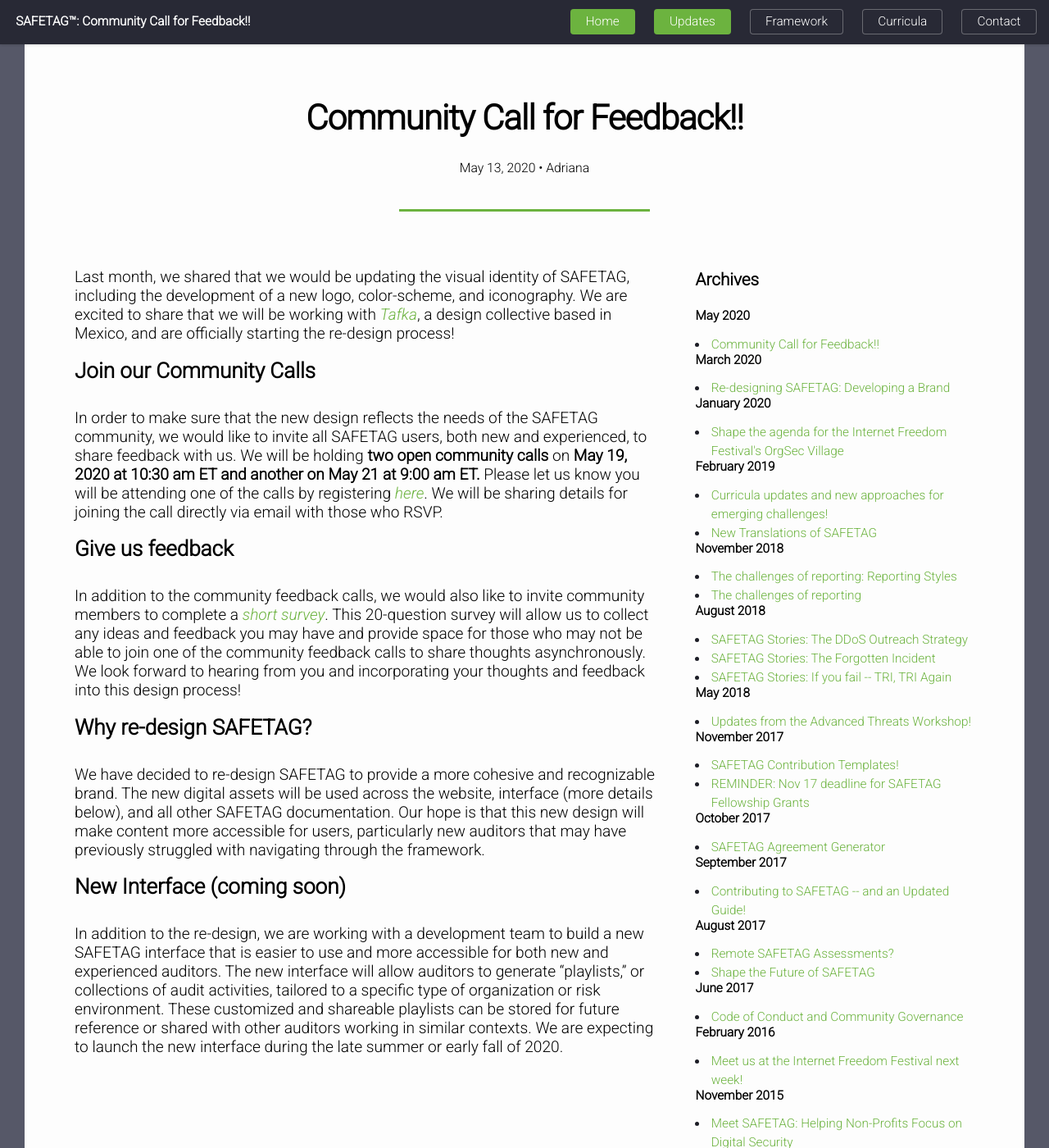
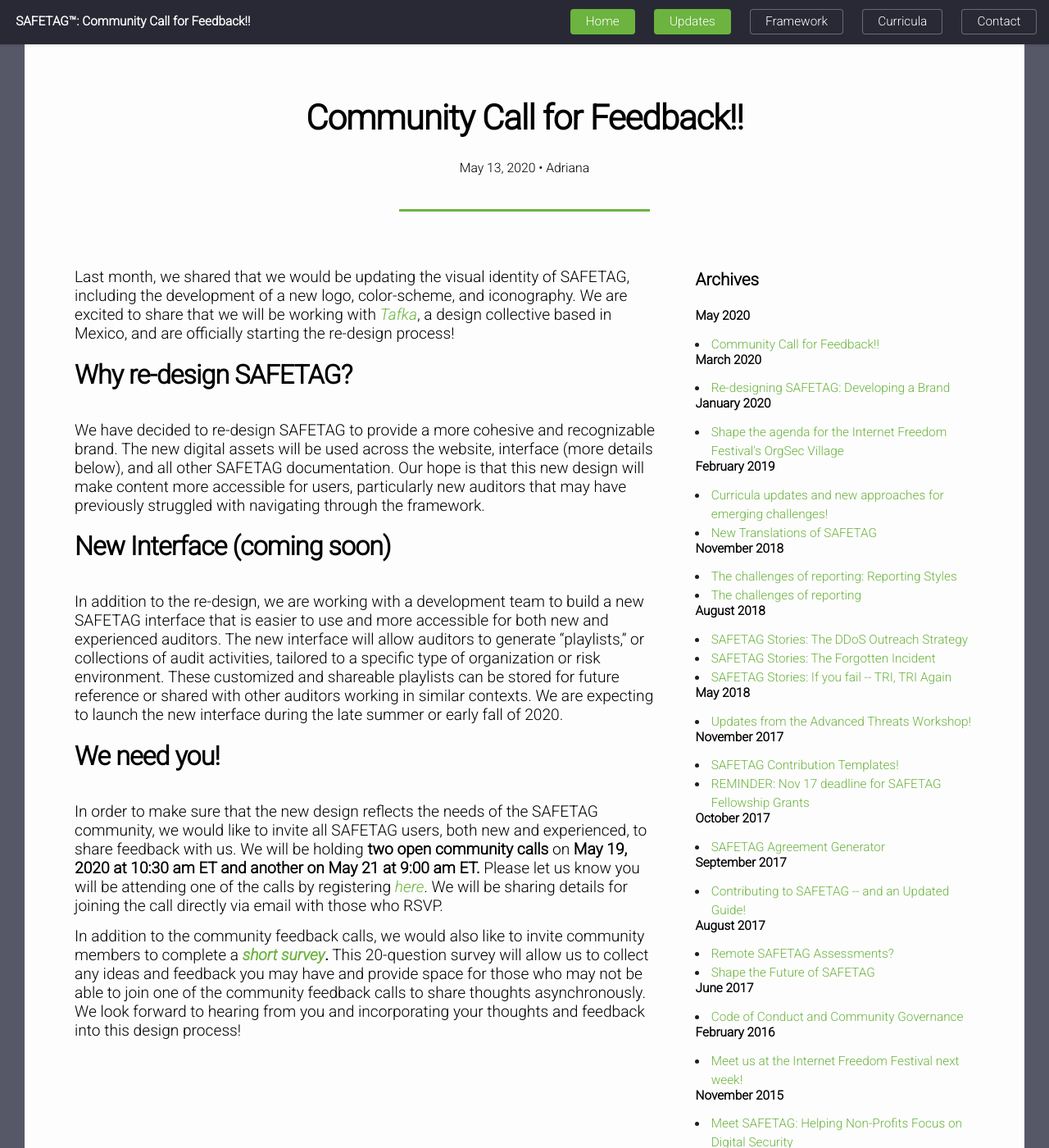
Before and after one commit to SAFETAG/SAFETAG-website, a Jekyll site: the page built from _posts/2020-03-15-SAFETAGdesign.md, in a window 1280 px wide and 1400 px high. Shown: the whole window at 82% size. Built offline with Jekyll 4.4.1, drawn with Linux system fonts in a browser that asks for light colours; comment, search, counter and statistics services are not loaded.

Commit message:
revised to match usable post

```diff
--- a/_posts/2020-03-15-SAFETAGdesign.md
+++ b/_posts/2020-03-15-SAFETAGdesign.md
@@ -9,18 +9,16 @@
 
 Last month, we shared that we would be updating the visual identity of SAFETAG, including the development of a new logo, color-scheme, and iconography. We are excited to share that we  will be working with [*Tafka*](https://showcase.dropbox.com/s/This-is-tafka-MX9NBtr2zTzngWhO2EVLp), a design collective based in Mexico, and are officially starting the re-design process!
 
-### Join our Community Calls
+## Why re-design SAFETAG?
+
+We have decided to re-design SAFETAG to provide a more cohesive and recognizable brand. The new digital assets will be used across the website, interface (more details below), and all other SAFETAG documentation. Our hope is that this new design will make content more accessible for users, particularly new auditors that may have previously struggled with navigating through the framework.
+
+## New Interface (coming soon)
+
+In addition to the re-design, we are working with a development team to build a new SAFETAG interface that is easier to use and more accessible for both new and experienced auditors. The new interface will allow auditors to generate “playlists,” or collections of audit activities, tailored to a specific type of organization or risk environment. These customized and shareable playlists can be stored for future reference or shared with other auditors working in similar contexts. We are expecting to launch the new interface during the late summer or early fall of 2020.
+
+## We need you!
 
 In order to make sure that the new design reflects the needs of the SAFETAG community, we would like to invite all SAFETAG users, both new and experienced, to share feedback with us. We will be holding **two open community calls** on **May 19, 2020 at 10:30 am ET and another on May 21 at 9:00 am ET.** Please let us know you will be attending one of the calls by registering [*here*](https://docs.google.com/forms/d/e/1FAIpQLSdbcQm-IR0tUdC32T1dzRNxgEa_oAfMk9gNlcyNvkoTHgsTRw/viewform). We will be sharing details for joining the call directly via email with those who RSVP.
 
-### Give us feedback
-
-In addition to the community feedback calls, we would also like to invite community members to complete a [*short survey*](https://docs.google.com/forms/d/e/1FAIpQLSe_4r7JM8YDEj17h-IgPgXOM0PS2BGyMek1JLyW0wKHyBkAFQ/viewform). This 20-question survey will allow us to collect any ideas and feedback you may have and provide space for those who may not be able to join one of the community feedback calls to share thoughts asynchronously. We look forward to hearing from you and incorporating your thoughts and feedback into this design process!
-
-### Why re-design SAFETAG?
-
-We have decided to re-design SAFETAG to provide a more cohesive and recognizable brand. The new digital assets will be used across the website, interface (more details below), and all other SAFETAG documentation. Our hope is that this new design will make content more accessible for users, particularly new auditors that may have previously struggled with navigating through the framework.
-
-### New Interface (coming soon)
-
-In addition to the re-design, we are working with a development team to build a new SAFETAG interface that is easier to use and more accessible for both new and experienced auditors. The new interface will allow auditors to generate “playlists,” or collections of audit activities, tailored to a specific type of organization or risk environment. These customized and shareable playlists can be stored for future reference or shared with other auditors working in similar contexts. We are expecting to launch the new interface during the late summer or early fall of 2020.
+In addition to the community feedback calls, we would also like to invite community members to complete a **[*short survey*](https://docs.google.com/forms/d/e/1FAIpQLSe_4r7JM8YDEj17h-IgPgXOM0PS2BGyMek1JLyW0wKHyBkAFQ/viewform).** This 20-question survey will allow us to collect any ideas and feedback you may have and provide space for those who may not be able to join one of the community feedback calls to share thoughts asynchronously. We look forward to hearing from you and incorporating your thoughts and feedback into this design process!
```
